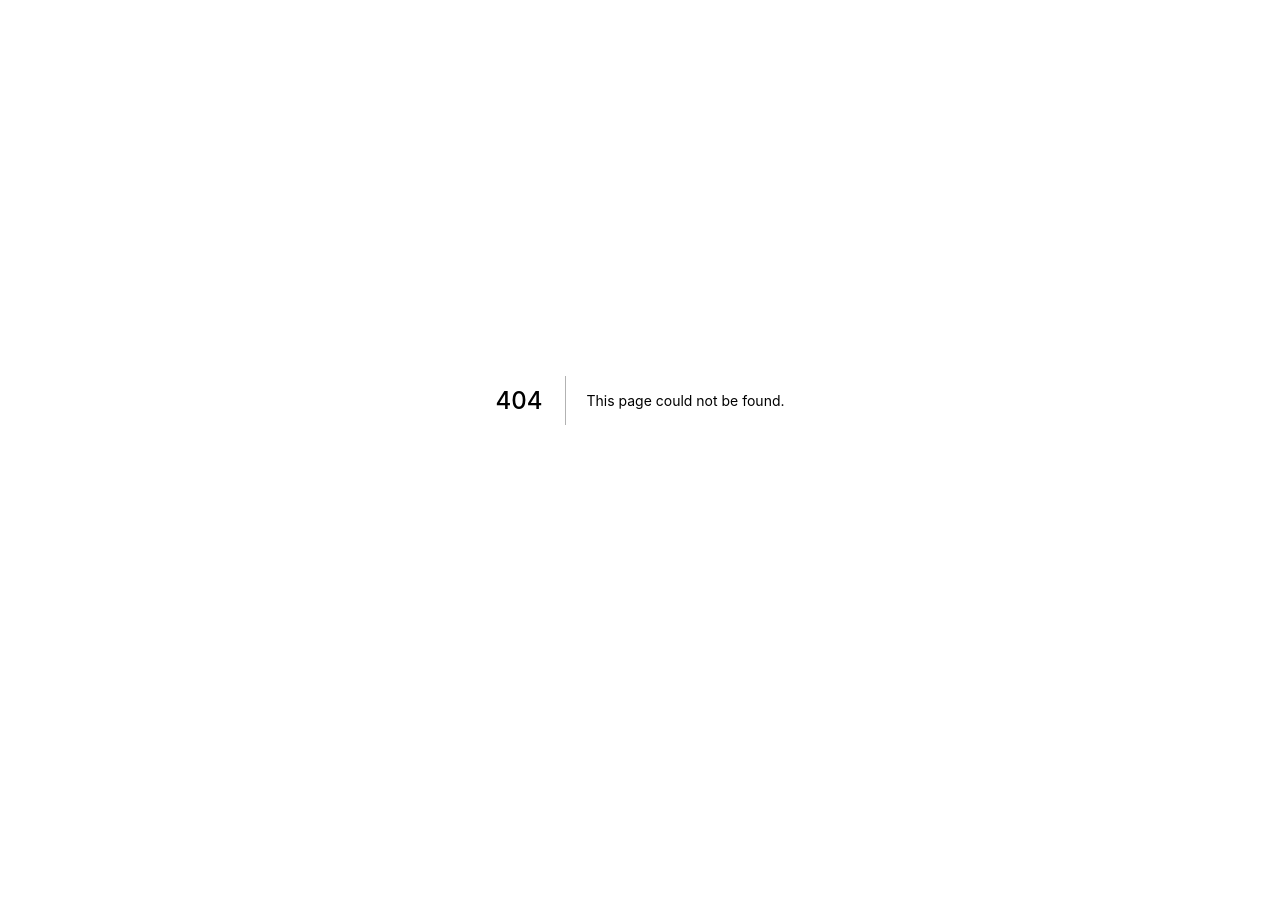
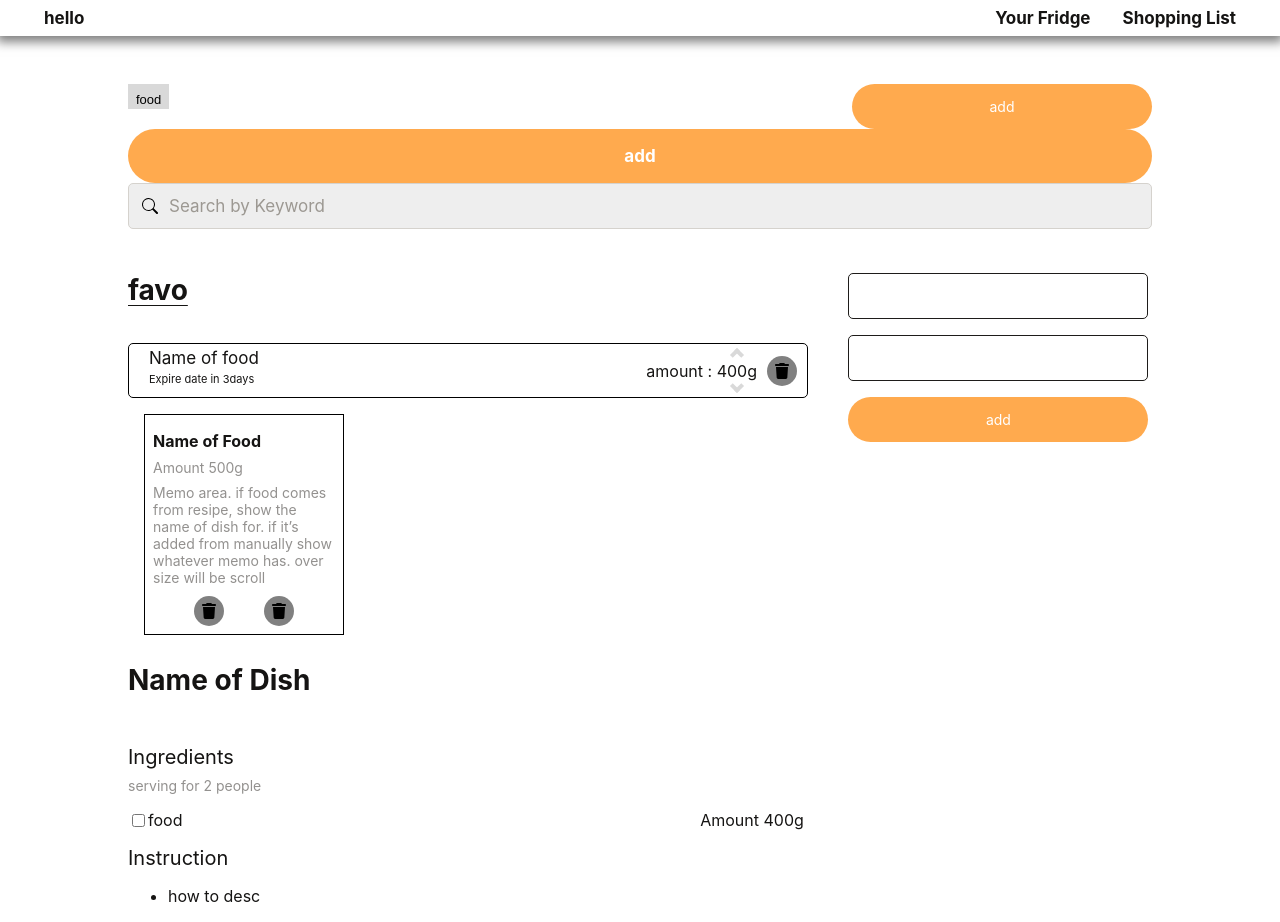
Before and after one commit to Tomo-ja/cook-friends, a Next.js app: page /styledListAtsu in a window 1280 px wide. Before the commit this address had no page. Before the commit the page ends 800 px from the top, so only its background shows below. Built offline with nearby package versions, Linux system fonts and the light colour scheme.

Commit message:
add other compo style

```diff
--- a/components/CommonUse/filter.styles.ts
+++ b/components/CommonUse/filter.styles.ts
@@ -0,0 +1,15 @@
+import styled from "styled-components";
+interface IIconButton {
+	backgroundColor?: string;
+}
+const Filter = styled.button<IIconButton>`
+	background-color: ${(props) =>
+		props.backgroundColor};
+	padding: 8px;
+	font-size: 13px;
+  border: none;
+  height: 25px;
+  align-items: center;
+`;
+
+export default Filter;
--- a/components/CommonUse/form.styles.ts
+++ b/components/CommonUse/form.styles.ts
@@ -0,0 +1,11 @@
+import styled from "styled-components";
+
+const Form = styled.form`
+	display: flex;
+	flex-direction: column;
+	align-items: center;
+  width: 300px;
+  margin: 0 auto;
+`;
+
+export default Form
--- a/components/CommonUse/itemInFridge.styles.ts
+++ b/components/CommonUse/itemInFridge.styles.ts
@@ -0,0 +1,75 @@
+import styled from "styled-components";
+const ItemFridge = styled.div`
+	width: 680px;
+	height: 55px;
+	margin: 0 auto;
+	display: flex;
+	justify-content: space-between;
+	border: black solid 1px;
+	border-radius: 5px;
+	.ItemFridgeLeft {
+		margin-left: 20px;
+		.FoodName {
+			padding-top: 4px;
+			margin: 0;
+			font-size: 17px;
+		}
+		.ExpireDate {
+			font-size: 11px;
+			margin: 0;
+			padding-top: 4px;
+		}
+	}
+	.ItemFridgeRight {
+		position: relative;
+		display: flex;
+		align-items: center;
+		margin-right: 10px;
+		.Arrow-Top {
+			border-top: solid 4px #d9d9d9;
+			border-left: solid 4px #d9d9d9;
+			width: 10px;
+			height: 10px;
+			transform: rotate(45deg);
+			position: absolute;
+			right: 55px;
+			top: 6px;
+			:active {
+				border-top: solid 4px #ffaa4e;
+				border-left: solid 4px #ffaa4e;
+			}
+		}
+		.Arrow-Bottom {
+			border-bottom: solid 4px #d9d9d9;
+			border-right: solid 4px #d9d9d9;
+			width: 10px;
+			height: 10px;
+			transform: rotate(45deg);
+			position: absolute;
+			right: 55px;
+			bottom: 6px;
+			:active {
+				border-bottom: solid 4px #ffaa4e;
+				border-right: solid 4px #ffaa4e;
+			}
+		}
+
+		.Amount {
+			margin: 0;
+			margin-right: 10px;
+			padding: 0;
+			display: flex;
+			align-items: center;
+		}
+	}
+	@media only screen and (max-width: 375px) {
+		width: 328px;
+		height: 55px;
+		margin: 0 auto;
+		display: flex;
+		justify-content: space-between;
+		border: black solid 1px;
+		border-radius: 5px;
+	}
+`;
+export default ItemFridge;
--- a/components/CommonUse/itemToBuy.styles.ts
+++ b/components/CommonUse/itemToBuy.styles.ts
@@ -0,0 +1,60 @@
+import styled from "styled-components";
+const ItemToBuy = styled.div`
+	margin: 16px;
+	width: 200px;
+	border: black solid 1px;
+	padding: 8px;
+	.NameAmount {
+		display: flex;
+		flex-direction: column;
+		.FoodName {
+			margin: 0;
+			padding-top: 8px;
+			font-size: 16px;
+			font-weight: bold;
+		}
+		.Amount {
+			margin: 0;
+			padding-top: 8px;
+			font-size: 14px;
+			color: #93918f;
+		}
+	}
+	.txt {
+		margin: 0;
+		padding-top: 8px;
+		color: #93918f;
+		font-size: 14px;
+	}
+	.btnContainer {
+		width: 100px;
+		margin: 0 auto;
+		margin-top: 10px;
+		display: flex;
+		justify-content: space-between;
+	}
+	@media only screen and (max-width: 375px) {
+    margin: 0;
+    margin-top : 16px;
+    width: 340px;
+		.NameAmount {
+			display: flex;
+      flex-direction: row;
+      justify-content: space-around;
+      align-items: center;
+			.FoodName {
+				margin: 0;
+				padding-top: 8px;
+				font-size: 16px;
+				font-weight: bold;
+			}
+			.Amount {
+				margin: 0;
+				padding-top: 8px;
+				font-size: 14px;
+				color: #93918f;
+			}
+		}
+	}
+`;
+export default ItemToBuy;
--- a/components/CommonUse/recipe.styles.ts
+++ b/components/CommonUse/recipe.styles.ts
@@ -0,0 +1,42 @@
+import styled from "styled-components";
+const Recipe = styled.div`
+	width: 100%;
+	.DishName {
+		font-size: 28px;
+		font-weight: bold;
+	}
+  .Img{
+    width: 680px;
+    object-fit: contain;
+  }
+	.IngredientConatiner {
+		.Ingredients {
+			font-size: 20px;
+			margin: 0;
+		}
+		.People {
+			margin: 8px 0;
+			font-size: 14px;
+			color: #93918f;
+		}
+		.EachIngredients {
+			display: flex;
+			justify-content: space-between;
+      margin: 16px 0;
+			.EachIngredientsRight {
+				display: flex;
+				align-items: center;
+			}
+			.Amount {
+				margin: 0;
+			}
+		}
+	}
+	.InstructionContainer {
+		.Instruction {
+			font-size: 20px;
+			margin: 0;
+		}
+	}
+`;
+export default Recipe;
--- /dev/null
+++ b/pages/styledListAtsu.tsx
@@ -0,0 +1,117 @@
+import { FontAwesomeIcon } from "@fortawesome/react-fontawesome";
+import { faTrash } from "@fortawesome/free-solid-svg-icons";
+
+import Header from "../components/Header/header.styles";
+import Container from "../components/CommonUse/container.styles";
+import Link from "../components/CommonUse/link.styles";
+import Input from "../components/CommonUse/input.styles";
+import Button from "../components/CommonUse/button.styles";
+import SearchBar from "../components/CommonUse/searchBar.styles";
+import IconButton from "../components/CommonUse/iconButton.styles";
+import MainContent from "../components/CommonUse/mainContent.styles";
+import SubContent from "../components/CommonUse/subContent.styles";
+import Filter from "../components/CommonUse/filter.styles";
+import { useState } from "react";
+import Form from "../components/CommonUse/form.styles";
+import ItemFridge from "../components/CommonUse/itemInFridge.styles";
+import ItemToBuy from "../components/CommonUse/itemToBuy.styles";
+import Recipe from "../components/CommonUse/recipe.styles";
+
+export default function StyledList() {
+	const [filter, setFilter] = useState<boolean>(false);
+	return (
+		<>
+			<Header>
+				<h1>hello</h1>
+				<nav>
+					<li>
+						<Link animeBorder={true}>Your Fridge</Link>
+					</li>
+					<li>
+						<Link>Shopping List</Link>
+					</li>
+				</nav>
+			</Header>
+			<Container>
+				<Filter
+					backgroundColor={filter ? "#FFAA4E" : "#D9D9D9"}
+					onClick={() => setFilter(!filter)}
+				>
+					food{" "}
+				</Filter>
+				<Button width='300px' fontSize='14px' fontThin={true}>
+					add
+				</Button>
+				<Button>add</Button>
+				<SearchBar placeholder='Search by Keyword'></SearchBar>
+
+				<MainContent>
+					<h2>favo</h2>
+					<ItemFridge>
+						<div className='ItemFridgeLeft'>
+							<p className='FoodName'>Name of food</p>
+							<p className='ExpireDate'>Expire date in 3days</p>
+						</div>
+						<div className='ItemFridgeRight'>
+							<div className='Arrow-Top'></div>
+							<p className='Amount'>amount : 400g</p>
+							<div className='Arrow-Bottom'></div>
+							<IconButton backgroundColor='gray'>
+								<FontAwesomeIcon icon={faTrash} style={{ color: "#000" }} />
+							</IconButton>
+						</div>
+					</ItemFridge>
+					<ItemToBuy>
+						<div className='NameAmount'>
+							<p className='FoodName'>Name of Food</p>
+							<p className='Amount'>Amount 500g</p>
+						</div>
+						<p className='txt'>
+							Memo area. if food comes from resipe, show the name of dish for.
+							if it’s added from manually show whatever memo has. over size will
+							be scroll
+						</p>
+						<div className='btnContainer'>
+							<IconButton backgroundColor='gray'>
+								<FontAwesomeIcon icon={faTrash} style={{ color: "#000" }} />
+							</IconButton>
+							<IconButton backgroundColor='gray'>
+								<FontAwesomeIcon icon={faTrash} style={{ color: "#000" }} />
+							</IconButton>
+						</div>
+					</ItemToBuy>
+					<Recipe>
+						<p className='DishName'>Name of Dish</p>
+						<img src='' alt='' className='Img' />
+						<div className='IngredientConatiner'>
+							<p className='Ingredients'>Ingredients</p>
+							<p className='People'>serving for 2 people</p>
+							<div className='EachIngredients'>
+								<div className='EachIngredientsRight'>
+									<input type='checkbox' />
+									<label className='FoodName'>food</label>
+								</div>
+								<p className='Amount'>Amount 400g</p>
+							</div>
+						</div>
+						<div className='InstructionContainer'>
+							<p className='Instruction'>Instruction</p>
+							<ul>
+								<li>how to desc</li>
+							</ul>
+						</div>
+					</Recipe>
+				</MainContent>
+				<SubContent>
+					<Form>
+						<Input></Input>
+						<Input></Input>
+						<Button width='300px' fontSize='14px' fontThin={true}>
+							add
+						</Button>
+					</Form>
+				</SubContent>
+			</Container>
+		</>
+	);
+}
```
Also changed, not shown: 1 other file (tests, documents, lock files or other folders).
